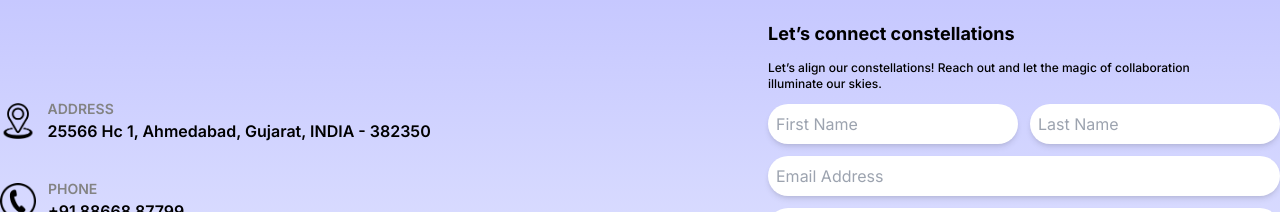
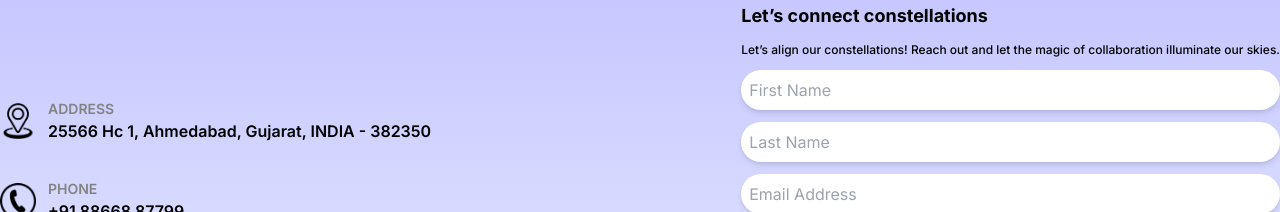
Before and after one commit to Sparshlohana/rrr, a Next.js app: page /contact in a window 1280 px wide. Shown: the part 714-926 px from the top of the page. Built offline with nearby package versions, Linux system fonts and the light colour scheme.

Commit message:
bug fixed

```diff
--- a/src/app/contact/page.jsx
+++ b/src/app/contact/page.jsx
@@ -42,20 +42,21 @@ const Contact = () => {
           style={{
             background: "linear-gradient(180deg, #b6b7ff 0%, #f7fbff 100%)",
           }}
-          className="h-[800px] flex flex-wrap"
+          className="h-[800px] w-full flex flex-wrap"
         >
-          <div className="flex  max-w-7xl h-[700px]  w-full  m-auto justify-between items-center">
+          <div className="flex flex-wrap px-4 md:px-0 max-w-7xl h-[700px] m-auto gap-14  w-full   justify-between items-center">
             {/* Contact Info  */}
 
-            <div className="flex flex-wrap gap-9 w-1/2 flex-col">
+            <div className="flex flex-wrap gap-9  flex-col">
               {contactInfo.map((contact) => {
                 return (
                   <div className="flex gap-3 items-center" key={contact.id}>
                     <div>
                       <img
-                        className="h-9"
+                        className="h-9 w-9"
                         src={contact.url}
                         alt="Location Image"
+
                       />
                     </div>
                     <div>
@@ -80,11 +81,11 @@ const Contact = () => {
                 </h2>
                 <p className="font-medium text-xs">
                   {`Let’s`} align our constellations! Reach out and let the
-                  magic of collaboration <br /> illuminate our skies.
+                  magic of collaboration illuminate our skies.
                 </p>
-                <div class="flex justify-center gap-3 items-center">
+                <div class="flex flex-wrap justify-center gap-3 items-center">
                   <input
-                    class="h-[30px] py-5 px-2 rounded-3xl shadow-md outline-none"
+                    class="h-[30px] w-full py-5 px-2 rounded-3xl shadow-md outline-none"
                     required
                     type="text"
                     minLength="4"
@@ -92,7 +93,7 @@ const Contact = () => {
                     placeholder="First Name"
                   />
                   <input
-                    class="h-[30px] py-5 px-2 rounded-3xl shadow-md outline-none"
+                    class="h-[30px] w-full py-5 px-2 rounded-3xl shadow-md outline-none"
                     required
                     type="text"
                     minLength="4"
```
